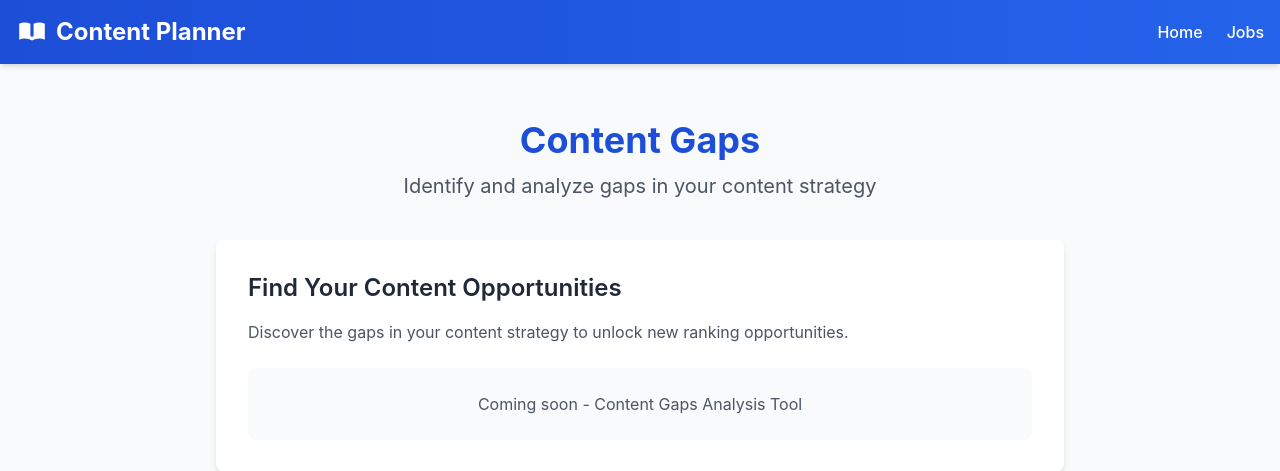
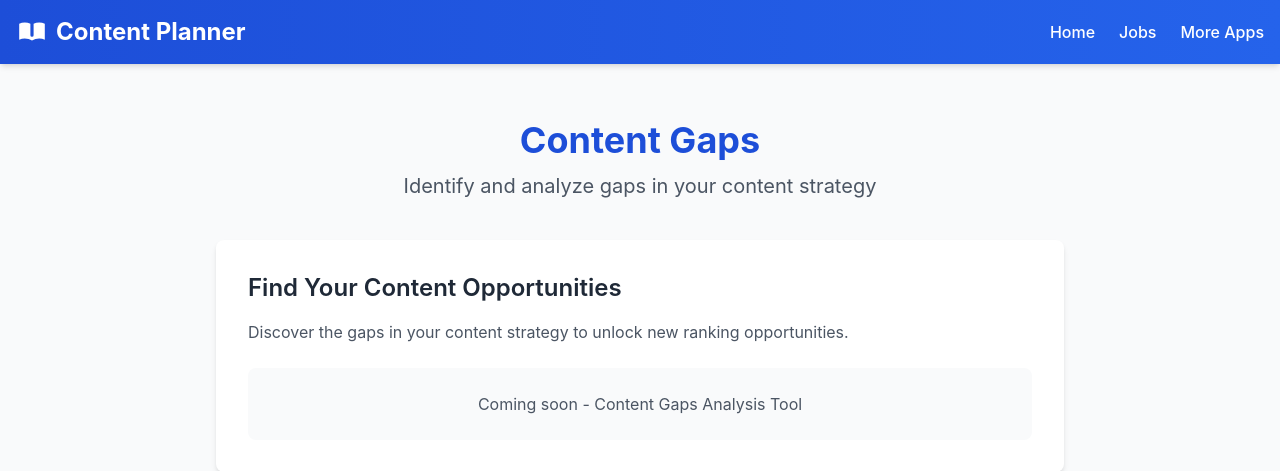
Before and after one commit to hjayne-creator/ContentApps, a Flask app: page /apps/content-gaps/ in a window 1280 px wide. Shown: the top 471 px of the page. Run offline with Flask 3, Linux system fonts and the light colour scheme; some libraries are stand-ins or nearby versions.

Commit message:
content_plan_nav

```diff
--- a/apps/content_plan/templates/base.html
+++ b/apps/content_plan/templates/base.html
@@ -159,9 +159,14 @@
                     <li>
                         <a href="{{ url_for('content_plan.index') }}" class="hover:text-blue-100 font-medium">Home</a>
                     </li>
+
                     <li>
                         <a href="{{ url_for('content_plan.admin_jobs') }}" class="hover:text-blue-100 font-medium">Jobs</a>
                     </li>
+                    <li>
+                        <a href="https://contentapps.onrender.com" class="hover:text-blue-100 font-medium">More Apps</a>
+                    </li>
+
                 </ul>
             </nav>
         </div>
```
